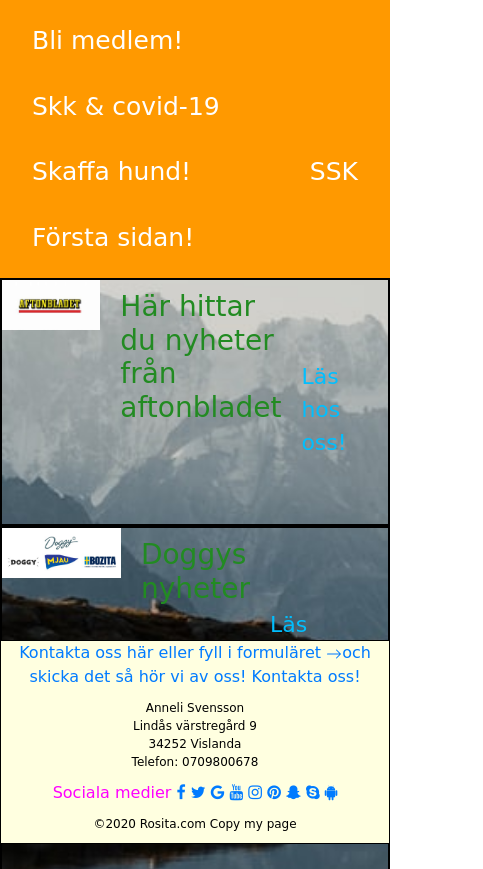
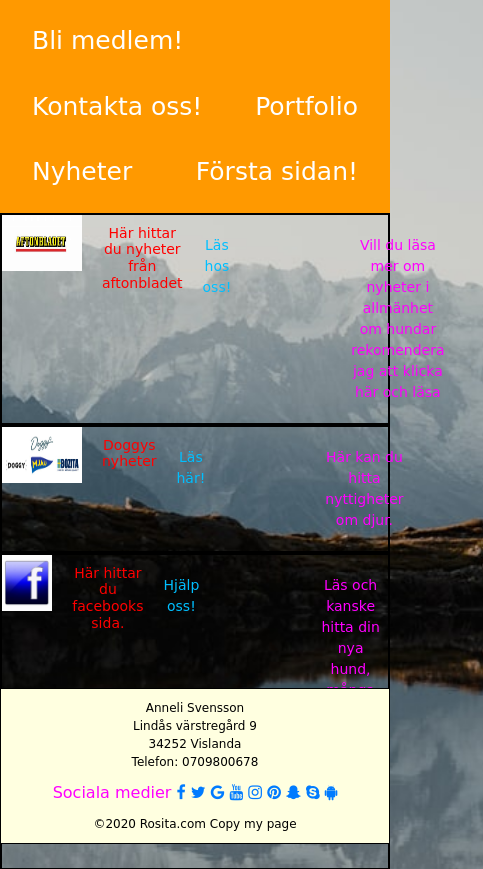
Before and after one commit to Sita-Ax/Html5-css, a plain HTML site: page anneli1/nyhet.html in a window 390 px wide. Shown: the top 869 px of the page, 483 px wide, since content can reach past the window. Drawn offline with nearby package versions, Linux system fonts and the light colour scheme.

Commit message:
Add files via upload

```diff
--- a/anneli1/contact.css
+++ b/anneli1/contact.css
@@ -95,10 +95,6 @@ h2 {
 }
 
 .footer {
-    text-align: center;
-}
-
-.footer-contact {
     position: fixed;
     width: 100%;
     bottom: 0;
--- a/anneli1/galleri.css
+++ b/anneli1/galleri.css
@@ -111,10 +111,6 @@ h2 {
 }
 
 .footer {
-    text-align: center;
-}
-
-.footer-contact {
     position: fixed;
     width: 100%;
     bottom: 0;
--- a/anneli1/join.css
+++ b/anneli1/join.css
@@ -121,7 +121,7 @@ p {
     text-align: center;
     border-radius: 10px;
     margin: 10px;
-    padding: 10;
+    padding: 10px;
 }
 
 h2 {
@@ -129,10 +129,6 @@ h2 {
 }
 
 .footer {
-    text-align: center;
-}
-
-.footer-contact {
     position: fixed;
     width: 100%;
     bottom: 0;
@@ -152,6 +148,3 @@ h2 {
     color: black;
     opacity: 0, 7;
 }
-
-@media screen and (max-width: 768;
-) {}
--- a/anneli1/kull1.css
+++ b/anneli1/kull1.css
@@ -112,10 +112,6 @@ p {
 }
 
 .footer {
-    text-align: center;
-}
-
-.footer-contact {
     position: fixed;
     width: 100%;
     bottom: 0;
--- a/anneli1/mobilestyle.css
+++ b/anneli1/mobilestyle.css
@@ -22,4 +22,29 @@
         margin-top: -30vh;
         color: red;
     }
+    .flex-box {
+        display: inline;
+        text-align: center;
+    }
+    .flex-item {
+        font-size: 14px;
+    }
+    .flex-item img {
+        display: inline;
+        font-size: 8px;
+    }
+    .flex-item a {
+        font-size: 14px;
+    }
+    .flex-item h3 {
+        font-size: 14px;
+        color: red;
+    }
+    .flex-item p {
+        font-size: 14px;
+    }
+    .footer-contact {
+        text-align: center;
+        font-size: 10px;
+    }
 }
--- a/anneli1/nyhet.css
+++ b/anneli1/nyhet.css
@@ -51,7 +51,7 @@ body {
 }
 
 .flex-box {
-    overflow: auto;
+    overflow: visible;
 }
 
 .flex-item {
@@ -65,13 +65,13 @@ body {
     font-family: cursive;
     font-size: 22px;
     margin: 0 100px 0 0;
-    padding: 80px 0 10px 0;
+    padding: 20px 0 10px 0;
 }
 
 .flex-item img {
     box-sizing: border-box;
-    width: 0;
-    height: 50px;
+    width: 10em;
+    height: 7em;
     display: flex;
 }
 
@@ -82,6 +82,7 @@ span {
 h3 {
     color: forestgreen;
     font-family: cursive;
+    display: center;
     padding: 20px;
     margin-top: 17px;
     margin: 10px 10px 10px 10px;
@@ -118,10 +119,6 @@ h2 {
 }
 
 .footer {
-    text-align: center;
-}
-
-.footer-contact {
     position: fixed;
     width: 100%;
     bottom: 0;
--- a/anneli1/nyhet.html
+++ b/anneli1/nyhet.html
@@ -4,7 +4,8 @@
 <head>
     <meta charset="UTF-8">
     <meta name="viewport" content="width=device-width, initial-scale=1.0">
-    <meta name="keywords" content="HTML, CSS, XML, XHTML, JavaScript">
+    <meta name="keywords" content="hund, hundmat, hundkennel, hästar, ankor, hönor Vislanda, hästar, ankor, hönor, skogsbruk">
+    <meta name=”description” content=“this is news“>
     <link rel="stylesheet" href="nyhet.css">
     <link rel="stylesheet" href="style.css">
     <link rel="stylesheet" href="mobilestyle.css">
@@ -22,26 +23,26 @@
     </div>
     <div class="navbar">
         <a href="join.html" class="div_button_link">Bli medlem!</a>
-        <a href="https://www.skk.se/sv/nyheter/2020/3/skks-atgarder-mot-spridning-av-covid-19/" class="div_button_link">Skk & covid-19</a>
-        <a href="http://skaffahund.se" class="div_button_link">Skaffa hund!</a>
-        <a href="http://skk.se" class="div_button_link">SSK</a>
+        <a href="contact.html">Kontakta oss!</a>
+        <a href="galleri.html">Portfolio</a>
+        <a href="nyhet.html">Nyheter</a>
         <a href="index.html">Första sidan!</a>
     </div>
     <div class="flex-box">
         <div class="flex-item">
-            <img src="logoafton.jpg" alt="logo" style="width:120px">
+            <img src="logoafton.jpg" alt="logo">
             <h3>Här hittar du nyheter från aftonbladet</h3>
             <a href="https://www.aftonbladet.se/tagg/hundar">Läs hos oss!</a>
             <p>Vill du läsa mer om nyheter i allmänhet om hundar rekomendera jag att klicka här och läsa</p>
         </div>
         <div class="flex-item ">
-            <img src="doggy.jpg" alt="logo" style="width:120px">
+            <img src="doggy.jpg" alt="logo">
             <h3>Doggys nyheter</h3>
             <a href="https://www.mynewsdesk.com/se/doggy-ab/tag/hund?tags_tab=stories">Läs här!</a>
             <p>Här kan du hitta nyttigheter om djur.</p>
         </div>
         <div class="flex-item ">
-            <img src="facebook.jpg" alt="logo" style="width:120px">
+            <img src="facebook.jpg" alt="logo">
             <h3>Här hittar du facebooks sida.</h3>
             <a href="https://www.facebook.com/groups/1896987587206804/?ref=group_header ">Hjälp oss!</a>
             <p>Läs och kanske hitta din nya hund, många hundar i välden behöver räddning här är en av dom!</p>
@@ -53,7 +54,7 @@
             <p>Andra kennlar med rasen Douge De Bordeaux!</p>
         </div>
         <div class="flex-item ">
-            <img src="forsak.jpg" alt="logo" style="width:120px">
+            <img src="forsak.jpg" alt="logo">
             <h3>Läs på om djuförsäkring till din hund!</h3>
             <a href="https://www.xn--djurfrskringar-cib9z.nu/dogue-de-bordeaux/ ">Bli inte fattig!</a>
             <p>Bra med försäkringar på din hund annars kan det kosta en förmögenhet!</p>
@@ -61,13 +62,7 @@
     </div>
 
 
-    <div class="footer ">
-        <div class="footer-contact ">
-            <a href="https://www.hitta.se/s%C3%B6k?vad=anneli%20svensson%20vislanda ">Kontakta oss här eller fyll i formuläret
-                        <svg width="1em " height="1em " viewBox="0 0 16 16 " class="bi bi-arrow-right " fill="currentColor " xmlns="http://www.w3.org/2000/svg ">
-                        <path fill-rule="evenodd " d="M1 8a.5.5 0 0 1 .5-.5h11.793l-3.147-3.146a.5.5 0 0 1 .708-.708l4 4a.5.5 0 0 1 0 .708l-4 4a.5.5 0 0 1-.708-.708L13.293 8.5H1.5A.5.5 0 0 1 1 8z "/>
-                        </svg>och skicka det så hör vi av oss!</a>
-            <a href="contact.html">Kontakta oss!</a>
+    <div class="footer">
         <p>Anneli Svensson <br> Lindås värstregård 9<br>34252 Vislanda<br>Telefon: 0709800678</p>
         <a class="footer-link" href="#">Sociala medier</a>
         <a href="http://www.facebook.com" class="fa fa-facebook"></a>
@@ -82,7 +77,6 @@
         <a class="copywrighter"></a>
         <p>©2020 Rosita.com Copy my page</p>
     </div>
-    </div>
 </body>
 
 </html>
```
Also changed, not shown: anneli1/contact.html (+5 -11 lines), anneli1/galleri.html (+5 -14 lines), anneli1/index.html (+7 -13 lines), anneli1/join.html (+7 -14 lines), anneli1/kull1.html (+5 -11 lines), 1 other file. Lines whose indentation alone changed are shown as unchanged.
